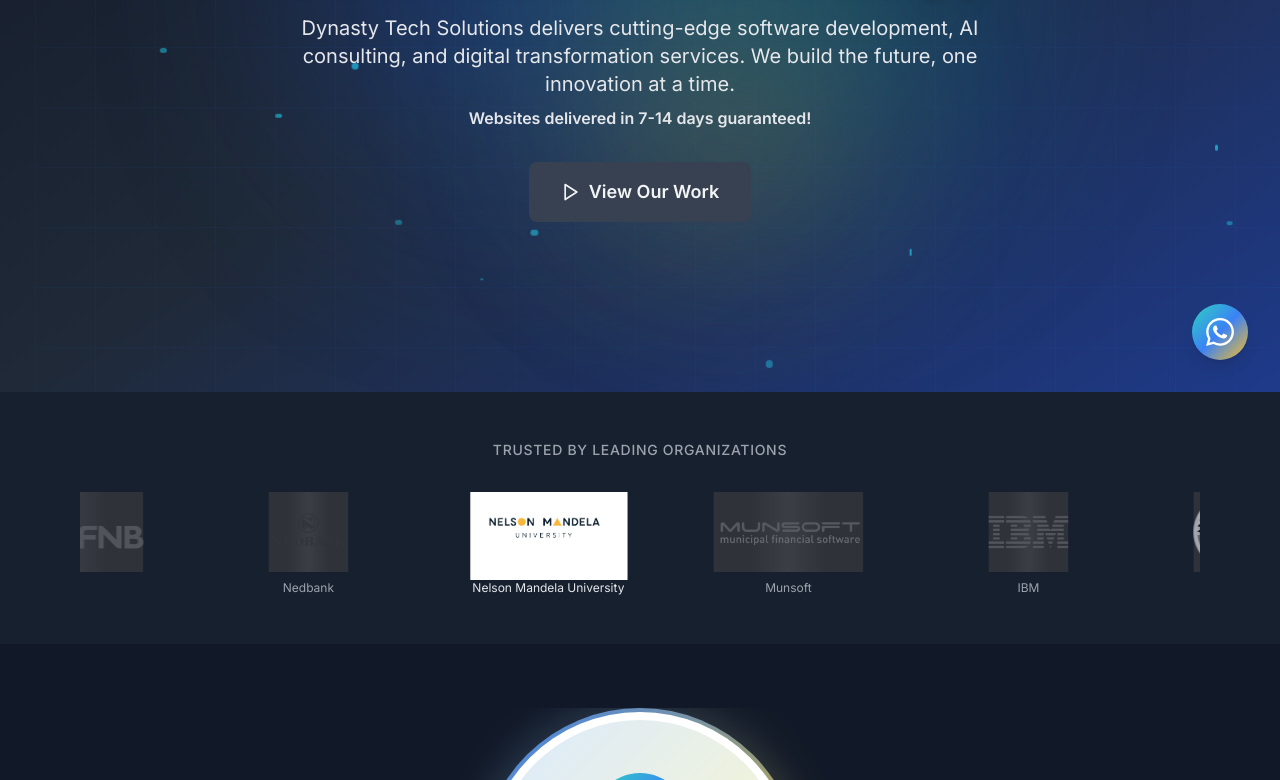
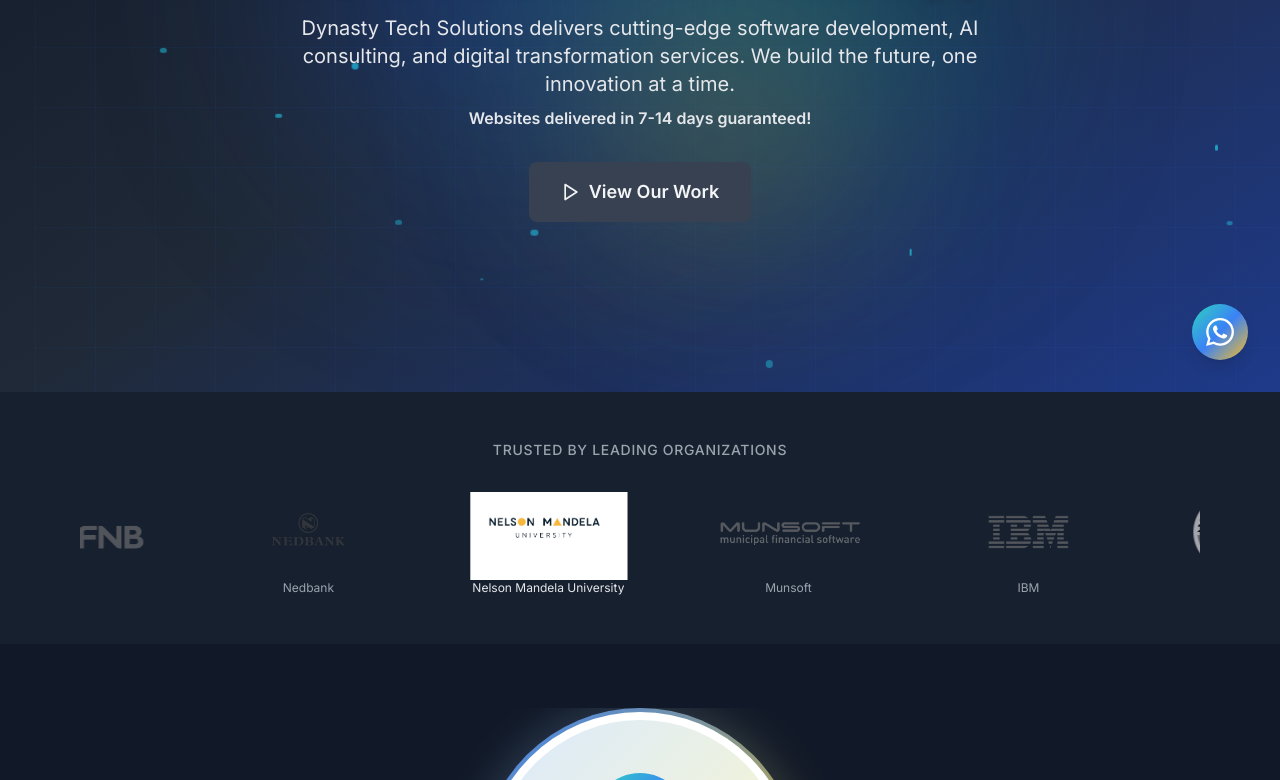
Before and after one commit to DynastyTech/business, a React (Create React App) app in the folder client/: page / in a window 1280 px wide. Shown: the part 408-1188 px from the top of the page. Built offline with nearby package versions, Linux system fonts and the light colour scheme.

Commit message:
Remove carousel logo placeholder backgrounds for transparent assets

```diff
--- a/client/src/components/ClientLogos.js
+++ b/client/src/components/ClientLogos.js
@@ -149,7 +149,6 @@ const ClientLogos = () => {
                       <img
                         src={client.logo}
                         alt={client.name}
-                        loading="lazy"
                         className="h-full w-auto object-contain max-w-[120px] md:max-w-[150px]"
                       />
                     </div>
```
